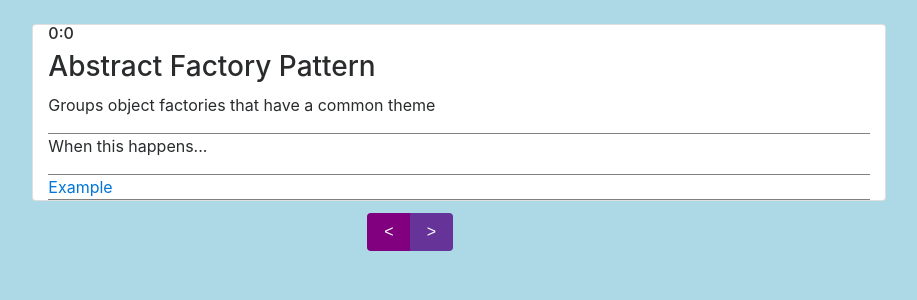
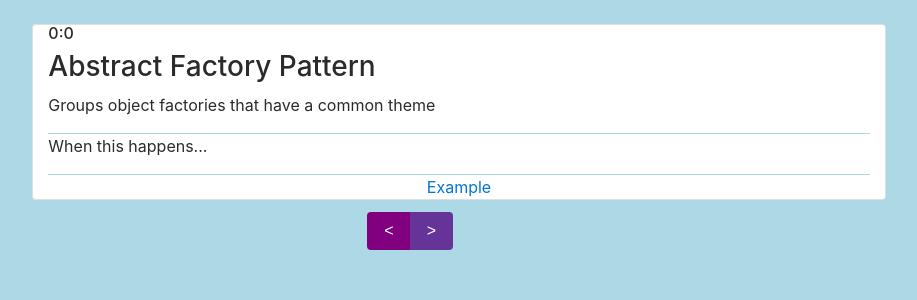
Before and after one commit to kevintrogers/design-pattern-cards, a Vue app in the folder design-cards/: page / in a window 1280 px wide. Shown: the top 300 px of the page, without its empty margins (181-1098 px from the left). Built offline with nearby package versions, Linux system fonts and the light colour scheme.

Commit message:
added displayCard function

```diff
--- a/design-cards/src/App.vue
+++ b/design-cards/src/App.vue
@@ -10,7 +10,7 @@
         <div class='card-content'>
           <p> {{pattern.useCase}}</p>
         </div>
-        <div class='card-content'>
+        <div class='card-content example'>
           <a :href="pattern.source">Example</a>
         </div>
       </div>
@@ -25,12 +25,12 @@
 </template>
 
 <script>
-
+;
 
 export default {
   data: function () {
     return {
-      counter: 0,
+    counter: 0,
       patterns: [
         { title: 'Abstract Factory',
           content: 'Groups object factories that have a common theme',
@@ -101,9 +101,12 @@ export default {
 
       ]
     }
+  },
+  methods: {
+    displayCard: function (direction) {
 
+    }
   }
-
 
 }
 </script>
@@ -121,10 +124,14 @@ html {
 
 }
 .card-content{
-  border-bottom: 1px solid gray;
+  border-bottom: 1px solid lightblue;
 }
-.btn-group {
+.example{
+  border:none;
+}
+.btn-group, .example {
   text-align:center;
+
 }
 .btn-down{
   color:white;
```
